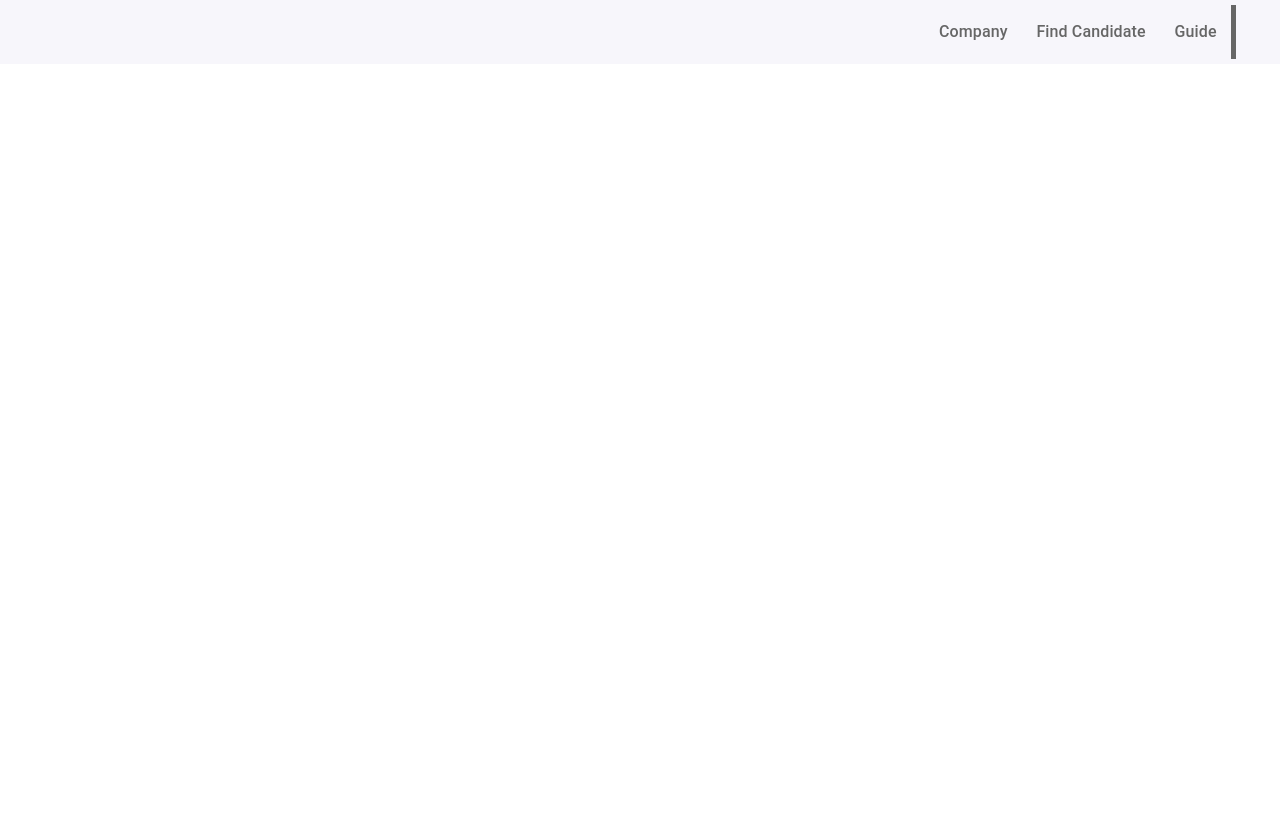
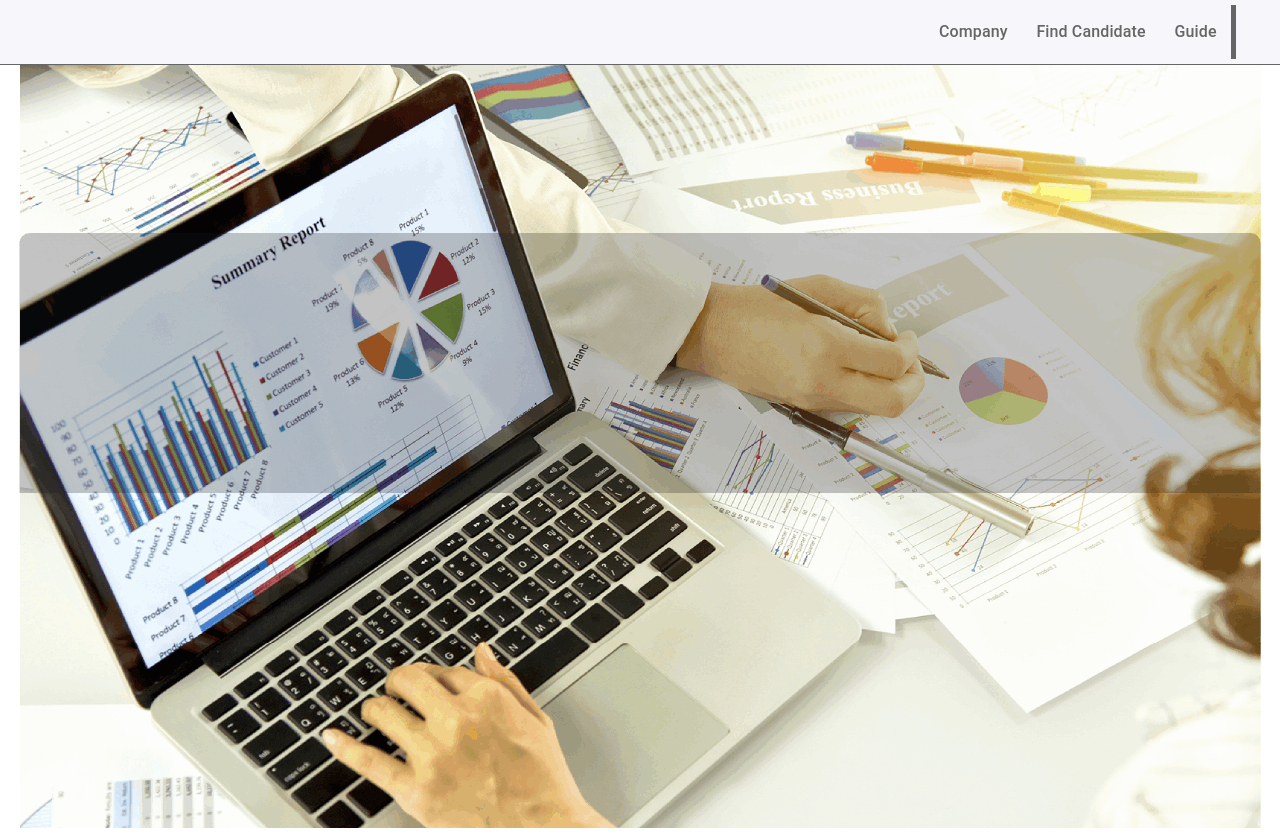
Before and after one commit to Arefin6/react-mui-task, a React (Create React App) app: page / in a window 1280 px wide. Before the commit the page ends 800 px from the top, so only its background shows below. Built offline with nearby package versions, Linux system fonts and the light colour scheme.

Commit message:
Header Done

```diff
--- a/src/App.css
+++ b/src/App.css
@@ -1,38 +1,3 @@
-.App {
-  text-align: center;
+.header img{
+  padding: .5rem;
 }
-
-.App-logo {
-  height: 40vmin;
-  pointer-events: none;
-}
-
-@media (prefers-reduced-motion: no-preference) {
-  .App-logo {
-    animation: App-logo-spin infinite 20s linear;
-  }
-}
-
-.App-header {
-  background-color: #282c34;
-  min-height: 100vh;
-  display: flex;
-  flex-direction: column;
-  align-items: center;
-  justify-content: center;
-  font-size: calc(10px + 2vmin);
-  color: white;
-}
-
-.App-link {
-  color: #61dafb;
-}
-
-@keyframes App-logo-spin {
-  from {
-    transform: rotate(0deg);
-  }
-  to {
-    transform: rotate(360deg);
-  }
-}
--- a/src/App.js
+++ b/src/App.js
@@ -1,10 +1,12 @@
 import './App.css';
+import Header from './components/Header/Header';
 import Nav from './components/Nav/Nav';
 
 function App() {
   return (
     <div>
       <Nav></Nav>
+      <Header></Header>
     </div>
   );
 }
--- /dev/null
+++ b/src/components/Header/Header.js
@@ -0,0 +1,21 @@
+import { Grid } from '@material-ui/core';
+import React from 'react';
+import bg from '../../bg.png';
+
+const Header = () => {
+    return (
+        <div className="header">
+        <Grid
+         container
+         spacing={2}
+         justify="center"
+        >
+
+        <img src={bg} alt="header"/>
+        </Grid>
+
+        </div>
+    );
+};
+
+export default Header;
--- a/src/components/Nav/Nav.js
+++ b/src/components/Nav/Nav.js
@@ -8,7 +8,8 @@ const useStyles = makeStyles((theme) => ({
       background:'#F7F6Fb',
       color:'#666666',
       boxShadow:'none',
-      maxHeight:'30vh'
+      maxHeight:'30vh',
+      borderBottom:'1px solid #666'
     },
     nav:{
        marginLeft:'auto',
```
Also changed, not shown: src/bg.png (added).
